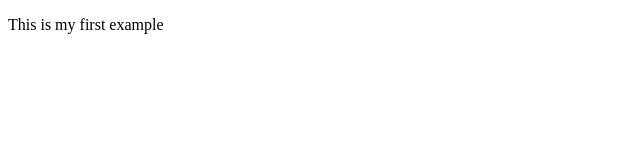
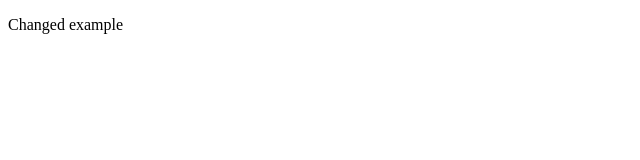
Before and after one commit to RavuriRupasri/treasuringcode-webpage, a plain HTML site: page public/example.html in a window 1280 px wide. Shown: the full height of the page, 0-640 px from the left. Drawn offline with Linux system fonts and the light colour scheme.

Commit message:
edited example

```diff
--- a/public/example.html
+++ b/public/example.html
@@ -1,6 +1,6 @@
 <!DOCTYPE html>
 <html>
 <body>
-<p>This is my first example</p>
+<p>Changed example</p>
 </body>
 </html>
```
